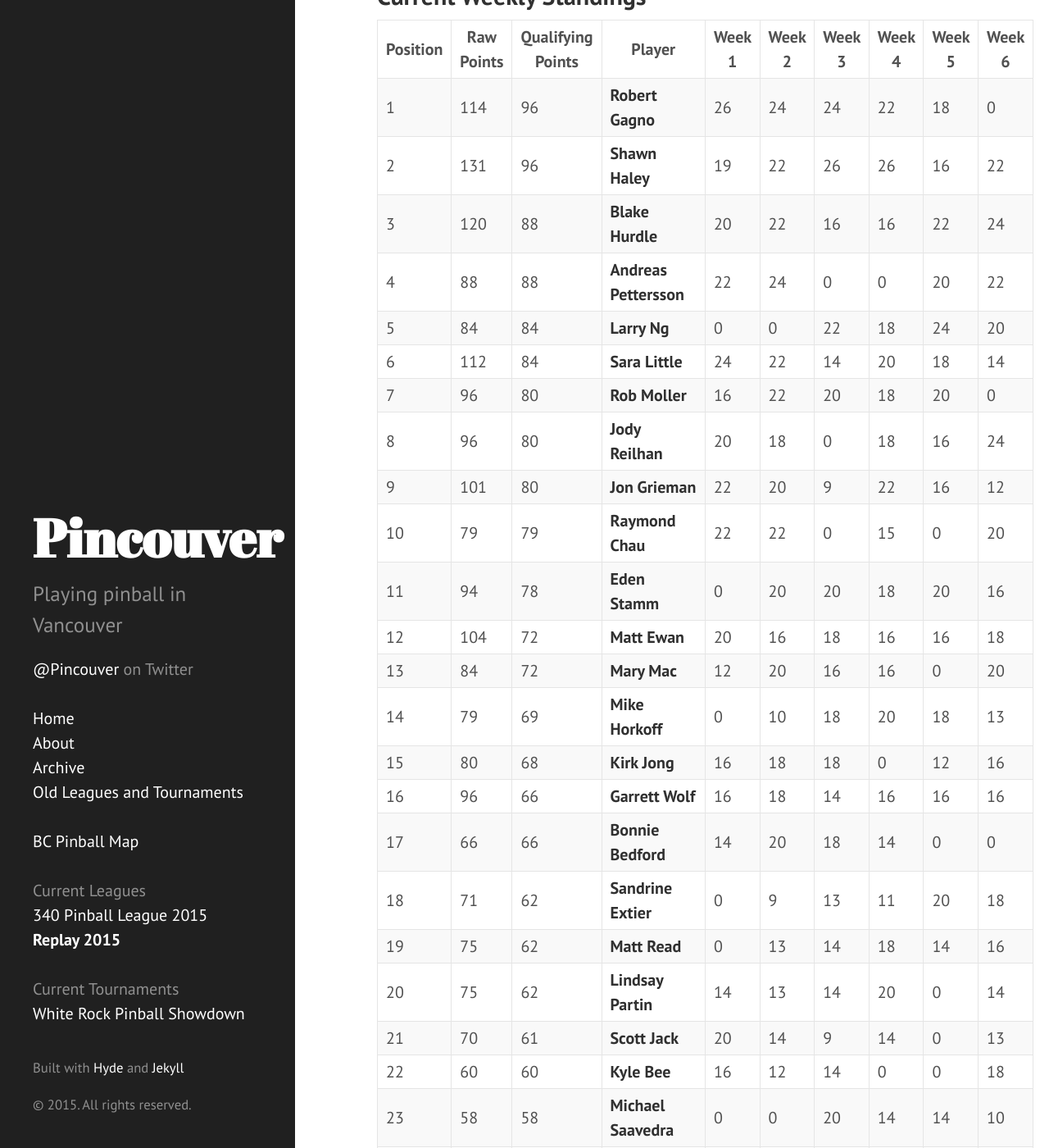
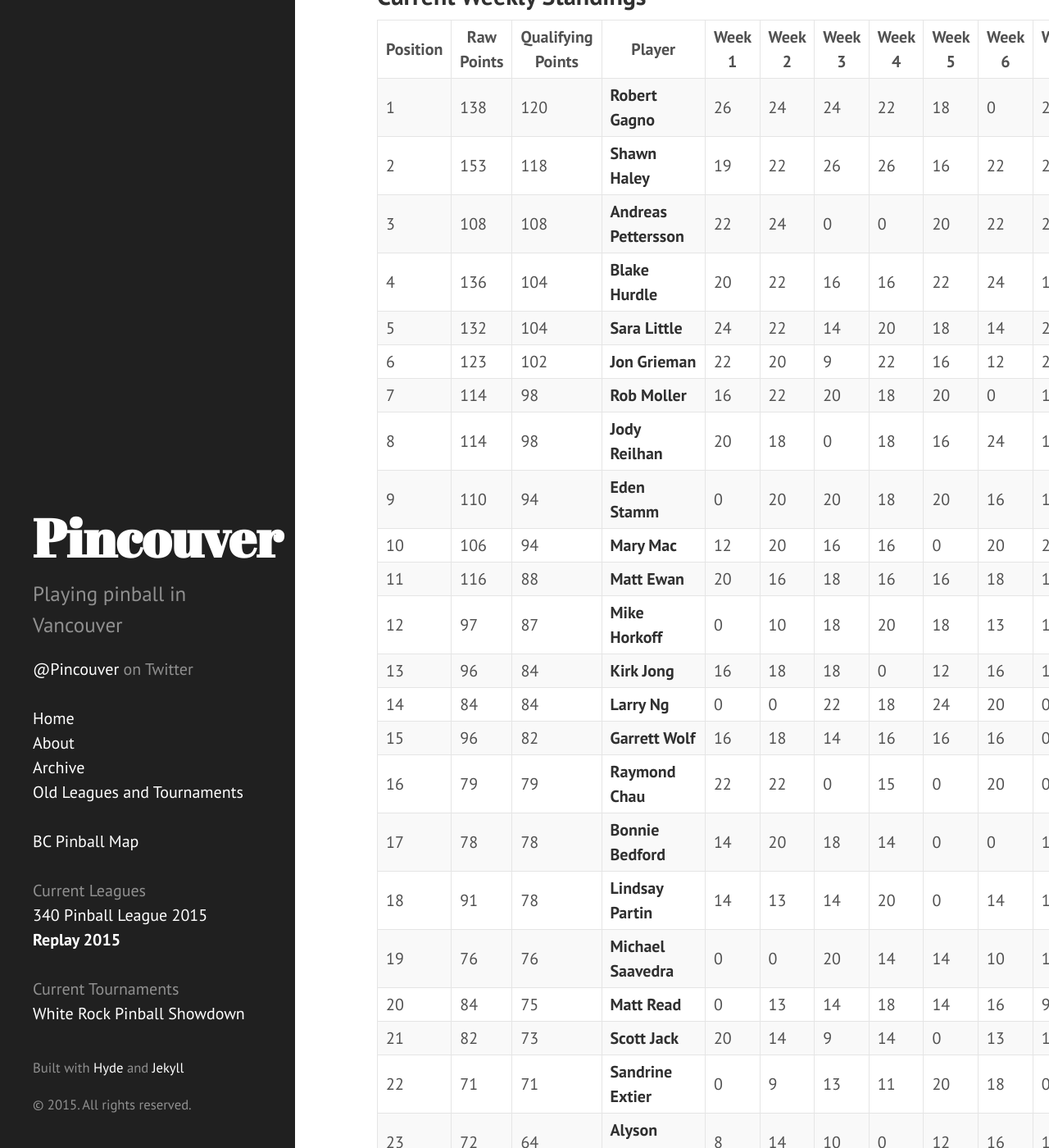
Before and after one commit to lytfyre/VancouverPinball, a Jekyll site: the page built from leagues/replay2015.md, in a window 1280 px wide and 1400 px high, scrolled down 2004 px. Shown: the whole window at 82% size. Built offline with Jekyll 4.4.1, drawn with Linux system fonts in a browser that asks for light colours; some of the changed text lies outside the part shown.

Commit message:
add week 7

```diff
--- a/leagues/replay2015.md
+++ b/leagues/replay2015.md
@@ -61,80 +61,82 @@
 
 ## Current Weekly Standings
 
-| Position | Raw Points | Qualifying Points | Player | Week 1 | Week 2 | Week 3| Week 4 | Week 5 | Week 6 |
-| -------| -------| -------| -------| -------| -------| -------| -------| -------| -------
-| 1 | 114 | 96 | **Robert Gagno** | 26 | 24 | 24 | 22 | 18 | 0 |
-| 2 | 131 | 96 | **Shawn Haley** | 19 | 22 | 26 | 26 | 16 | 22 |
-| 3 | 120 | 88 | **Blake Hurdle** | 20 | 22 | 16 | 16 | 22 | 24 |
-| 4 | 88 | 88 | **Andreas Pettersson** | 22 | 24 | 0 | 0 | 20 | 22 |
-| 5 | 84 | 84 | **Larry Ng** | 0 | 0 | 22 | 18 | 24 | 20 |
-| 6 | 112 | 84 | **Sara Little** | 24 | 22 | 14 | 20 | 18 | 14 |
-| 7 | 96 | 80 | **Rob Moller** | 16 | 22 | 20 | 18 | 20 | 0 |
-| 8 | 96 | 80 | **Jody Reilhan** | 20 | 18 | 0 | 18 | 16 | 24 |
-| 9 | 101 | 80 | **Jon Grieman** | 22 | 20 | 9 | 22 | 16 | 12 |
-| 10 | 79 | 79 | **Raymond Chau** | 22 | 22 | 0 | 15 | 0 | 20 |
-| 11 | 94 | 78 | **Eden Stamm** | 0 | 20 | 20 | 18 | 20 | 16 |
-| 12 | 104 | 72 | **Matt Ewan** | 20 | 16 | 18 | 16 | 16 | 18 |
-| 13 | 84 | 72 | **Mary Mac** | 12 | 20 | 16 | 16 | 0 | 20 |
-| 14 | 79 | 69 | **Mike Horkoff** | 0 | 10 | 18 | 20 | 18 | 13 |
-| 15 | 80 | 68 | **Kirk Jong** | 16 | 18 | 18 | 0 | 12 | 16 |
-| 16 | 96 | 66 | **Garrett Wolf** | 16 | 18 | 14 | 16 | 16 | 16 |
-| 17 | 66 | 66 | **Bonnie Bedford** | 14 | 20 | 18 | 14 | 0 | 0 |
-| 18 | 71 | 62 | **Sandrine Extier** | 0 | 9 | 13 | 11 | 20 | 18 |
-| 19 | 75 | 62 | **Matt Read** | 0 | 13 | 14 | 18 | 14 | 16 |
-| 20 | 75 | 62 | **Lindsay Partin** | 14 | 13 | 14 | 20 | 0 | 14 |
-| 21 | 70 | 61 | **Scott Jack** | 20 | 14 | 9 | 14 | 0 | 13 |
-| 22 | 60 | 60 | **Kyle Bee** | 16 | 12 | 14 | 0 | 0 | 18 |
-| 23 | 58 | 58 | **Michael Saavedra** | 0 | 0 | 20 | 14 | 14 | 10 |
-| 24 | 54 | 54 | **Jess Halley** | 13 | 16 | 16 | 0 | 0 | 9 |
-| 25 | 60 | 52 | **Alyson White** | 8 | 14 | 10 | 0 | 12 | 16 |
-| 26 | 52 | 52 | **Jaret Bradley** | 0 | 14 | 10 | 11 | 0 | 17 |
-| 27 | 55 | 47 | **Ian Lang** | 10 | 10 | 13 | 0 | 14 | 8 |
-| 28 | 44 | 44 | **Chad Wren** | 0 | 0 | 0 | 0 | 22 | 22 |
-| 29 | 42 | 42 | **Stephen Hardie** | 18 | 6 | 18 | 0 | 0 | 0 |
-| 30 | 38 | 38 | **Al Smith** | 14 | 4 | 20 | 0 | 0 | 0 |
-| 31 | 38 | 38 | **Ben Bondy** | 9 | 14 | 0 | 0 | 0 | 15 |
-| 32 | 34 | 34 | **Angelo Muro** | 0 | 15 | 0 | 19 | 0 | 0 |
-| 33 | 33 | 33 | **Darryl Scholten** | 0 | 20 | 0 | 0 | 0 | 13 |
-| 34 | 33 | 33 | **Jordan Hudson** | 7 | 14 | 10 | 0 | 0 | 2 |
-| 35 | 31 | 31 | **Maurizio Gagno** | 18 | 0 | 0 | 13 | 0 | 0 |
-| 36 | 30 | 30 | **Nick Wadden** | 0 | 0 | 18 | 8 | 4 | 0 |
-| 37 | 29 | 29 | **Derek Houg** | 19 | 10 | 0 | 0 | 0 | 0 |
-| 38 | 28 | 28 | **Chris Badyk** | 18 | 0 | 0 | 10 | 0 | 0 |
-| 39 | 28 | 28 | **Will Luton** | 16 | 12 | 0 | 0 | 0 | 0 |
-| 40 | 28 | 28 | **Kathy Gagno** | 14 | 0 | 0 | 14 | 0 | 0 |
-| 41 | 27 | 27 | **Brennan Lloyd** | 18 | 9 | 0 | 0 | 0 | 0 |
-| 42 | 24 | 24 | **Christian Reilhan** | 12 | 12 | 0 | 0 | 0 | 0 |
-| 43 | 24 | 24 | **Tony Sousa** | 0 | 0 | 4 | 10 | 10 | 0 |
-| 44 | 23 | 23 | **Bo W** | 0 | 11 | 0 | 0 | 12 | 0 |
-| 45 | 22 | 22 | **Sean O'hara** | 13 | 9 | 0 | 0 | 0 | 0 |
-| 46 | 19 | 19 | **Sean Lind** | 5 | 14 | 0 | 0 | 0 | 0 |
-| 47 | 18 | 18 | **Dave Grant** | 0 | 0 | 0 | 18 | 0 | 0 |
-| 48 | 18 | 18 | **Brad Kerr** | 18 | 0 | 0 | 0 | 0 | 0 |
-| 49 | 17 | 17 | **Neil Hillbrandt** | 0 | 0 | 0 | 0 | 0 | 17 |
-| 50 | 15 | 15 | **Gabriel Matias** | 0 | 15 | 0 | 0 | 0 | 0 |
-| 51 | 13 | 13 | **Taylor Gardiner** | 13 | 0 | 0 | 0 | 0 | 0 |
-| 52 | 13 | 13 | **Lisa Gagno** | 13 | 0 | 0 | 0 | 0 | 0 |
-| 53 | 11 | 11 | **Bob Symington** | 11 | 0 | 0 | 0 | 0 | 0 |
-| 54 | 11 | 11 | **Sebastien Carette** | 0 | 3 | 8 | 0 | 0 | 0 |
-| 55 | 11 | 11 | **Elise Vredenbregt** | 11 | 0 | 0 | 0 | 0 | 0 |
-| 56 | 10 | 10 | **Kyle Malong** | 10 | 0 | 0 | 0 | 0 | 0 |
-| 57 | 10 | 10 | **alex reno** | 0 | 0 | 0 | 0 | 10 | 0 |
-| 58 | 9 | 9 | **Corey Dale** | 9 | 0 | 0 | 0 | 0 | 0 |
-| 59 | 8 | 8 | **nolan king** | 0 | 8 | 0 | 0 | 0 | 0 |
-| 60 | 8 | 8 | **Scott Parsons** | 0 | 8 | 0 | 0 | 0 | 0 |
-| 61 | 7 | 7 | **Puya Turkiyan** | 0 | 0 | 0 | 7 | 0 | 0 |
-| 62 | 7 | 7 | **Esteban Astudillo** | 0 | 7 | 0 | 0 | 0 | 0 |
-| 63 | 7 | 7 | **Matthew Stewart** | 0 | 0 | 0 | 0 | 0 | 7 |
-| 64 | 7 | 7 | **Joe Santbergen** | 0 | 7 | 0 | 0 | 0 | 0 |
-| 65 | 6 | 6 | **Chad Bruhaug** | 0 | 6 | 0 | 0 | 0 | 0 |
-| 66 | 6 | 6 | **Lanei Lee** | 0 | 0 | 0 | 6 | 0 | 0 |
-| 67 | 6 | 6 | **Dan Skolovy** | 0 | 6 | 0 | 0 | 0 | 0 |
-| 68 | 6 | 6 | **Okafiemhin Lewis** | 0 | 0 | 0 | 6 | 0 | 0 |
-| 69 | 5 | 5 | **Sterling Nelson** | 0 | 5 | 0 | 0 | 0 | 0 |
-| 70 | 5 | 5 | **Andrew Lum** | 5 | 0 | 0 | 0 | 0 | 0 |
-| 71 | 4 | 4 | **Damon Holowchak** | 0 | 4 | 0 | 0 | 0 | 0 |
-| 72 | 3 | 3 | **Tessa Russell** | 3 | 0 | 0 | 0 | 0 | 0 |
-| 73 | 2 | 2 | **Anton Glavas** | 0 | 2 | 0 | 0 | 0 | 0 |
-| 74 | 2 | 2 | **Kevin Haluk** | 0 | 0 | 0 | 2 | 0 | 0 |
-| 75 | 2 | 2 | **Steve Cousins** | 0 | 2 | 0 | 0 | 0 | 0 |
+| Position | Raw Points | Qualifying Points | Player | Week 1 | Week 2 | Week 3| Week 4 | Week 5 | Week 6 | Week 7 |
+| -------| -------| -------| -------| -------| -------| -------| -------| -------| -------| -------
+| 1 | 138 | 120 | **Robert Gagno** | 26 | 24 | 24 | 22 | 18 | 0 | 24 |
+| 2 | 153 | 118 | **Shawn Haley** | 19 | 22 | 26 | 26 | 16 | 22 | 22 |
+| 3 | 108 | 108 | **Andreas Pettersson** | 22 | 24 | 0 | 0 | 20 | 22 | 20 |
+| 4 | 136 | 104 | **Blake Hurdle** | 20 | 22 | 16 | 16 | 22 | 24 | 16 |
+| 5 | 132 | 104 | **Sara Little** | 24 | 22 | 14 | 20 | 18 | 14 | 20 |
+| 6 | 123 | 102 | **Jon Grieman** | 22 | 20 | 9 | 22 | 16 | 12 | 22 |
+| 7 | 114 | 98 | **Rob Moller** | 16 | 22 | 20 | 18 | 20 | 0 | 18 |
+| 8 | 114 | 98 | **Jody Reilhan** | 20 | 18 | 0 | 18 | 16 | 24 | 18 |
+| 9 | 110 | 94 | **Eden Stamm** | 0 | 20 | 20 | 18 | 20 | 16 | 16 |
+| 10 | 106 | 94 | **Mary Mac** | 12 | 20 | 16 | 16 | 0 | 20 | 22 |
+| 11 | 116 | 88 | **Matt Ewan** | 20 | 16 | 18 | 16 | 16 | 18 | 12 |
+| 12 | 97 | 87 | **Mike Horkoff** | 0 | 10 | 18 | 20 | 18 | 13 | 18 |
+| 13 | 96 | 84 | **Kirk Jong** | 16 | 18 | 18 | 0 | 12 | 16 | 16 |
+| 14 | 84 | 84 | **Larry Ng** | 0 | 0 | 22 | 18 | 24 | 20 | 0 |
+| 15 | 96 | 82 | **Garrett Wolf** | 16 | 18 | 14 | 16 | 16 | 16 | 0 |
+| 16 | 79 | 79 | **Raymond Chau** | 22 | 22 | 0 | 15 | 0 | 20 | 0 |
+| 17 | 78 | 78 | **Bonnie Bedford** | 14 | 20 | 18 | 14 | 0 | 0 | 12 |
+| 18 | 91 | 78 | **Lindsay Partin** | 14 | 13 | 14 | 20 | 0 | 14 | 16 |
+| 19 | 76 | 76 | **Michael Saavedra** | 0 | 0 | 20 | 14 | 14 | 10 | 18 |
+| 20 | 84 | 75 | **Matt Read** | 0 | 13 | 14 | 18 | 14 | 16 | 9 |
+| 21 | 82 | 73 | **Scott Jack** | 20 | 14 | 9 | 14 | 0 | 13 | 12 |
+| 22 | 71 | 71 | **Sandrine Extier** | 0 | 9 | 13 | 11 | 20 | 18 | 0 |
+| 23 | 72 | 64 | **Alyson White** | 8 | 14 | 10 | 0 | 12 | 16 | 12 |
+| 24 | 60 | 60 | **Kyle Bee** | 16 | 12 | 14 | 0 | 0 | 18 | 0 |
+| 25 | 58 | 58 | **Chad Wren** | 0 | 0 | 0 | 0 | 22 | 22 | 14 |
+| 26 | 55 | 55 | **Ian Lang** | 10 | 10 | 13 | 0 | 14 | 8 | 0 |
+| 27 | 54 | 54 | **Jess Halley** | 13 | 16 | 16 | 0 | 0 | 9 | 0 |
+| 28 | 52 | 52 | **Jaret Bradley** | 0 | 14 | 10 | 11 | 0 | 17 | 0 |
+| 29 | 42 | 42 | **Stephen Hardie** | 18 | 6 | 18 | 0 | 0 | 0 | 0 |
+| 30 | 38 | 38 | **Al Smith** | 14 | 4 | 20 | 0 | 0 | 0 | 0 |
+| 31 | 38 | 38 | **Ben Bondy** | 9 | 14 | 0 | 0 | 0 | 15 | 0 |
+| 32 | 36 | 36 | **Jordan Hudson** | 7 | 14 | 10 | 0 | 0 | 2 | 3 |
+| 33 | 36 | 36 | **Nick Wadden** | 0 | 0 | 18 | 8 | 4 | 0 | 6 |
+| 34 | 34 | 34 | **Angelo Muro** | 0 | 15 | 0 | 19 | 0 | 0 | 0 |
+| 35 | 33 | 33 | **Darryl Scholten** | 0 | 20 | 0 | 0 | 0 | 13 | 0 |
+| 36 | 32 | 32 | **Brad Kerr** | 18 | 0 | 0 | 0 | 0 | 0 | 14 |
+| 37 | 31 | 31 | **Maurizio Gagno** | 18 | 0 | 0 | 13 | 0 | 0 | 0 |
+| 38 | 29 | 29 | **Derek Houg** | 19 | 10 | 0 | 0 | 0 | 0 | 0 |
+| 39 | 28 | 28 | **Chris Badyk** | 18 | 0 | 0 | 10 | 0 | 0 | 0 |
+| 40 | 28 | 28 | **Will Luton** | 16 | 12 | 0 | 0 | 0 | 0 | 0 |
+| 41 | 28 | 28 | **Kathy Gagno** | 14 | 0 | 0 | 14 | 0 | 0 | 0 |
+| 42 | 27 | 27 | **Brennan Lloyd** | 18 | 9 | 0 | 0 | 0 | 0 | 0 |
+| 43 | 27 | 27 | **Andrew Lum** | 5 | 0 | 0 | 0 | 0 | 0 | 22 |
+| 44 | 24 | 24 | **Christian Reilhan** | 12 | 12 | 0 | 0 | 0 | 0 | 0 |
+| 45 | 24 | 24 | **Tony Sousa** | 0 | 0 | 4 | 10 | 10 | 0 | 0 |
+| 46 | 23 | 23 | **Bo W** | 0 | 11 | 0 | 0 | 12 | 0 | 0 |
+| 47 | 22 | 22 | **Sean O'hara** | 13 | 9 | 0 | 0 | 0 | 0 | 0 |
+| 48 | 21 | 21 | **Esteban Astudillo** | 0 | 7 | 0 | 0 | 0 | 0 | 14 |
+| 49 | 19 | 19 | **Matthew Stewart** | 0 | 0 | 0 | 0 | 0 | 7 | 12 |
+| 50 | 19 | 19 | **Sean Lind** | 5 | 14 | 0 | 0 | 0 | 0 | 0 |
+| 51 | 18 | 18 | **Dave Grant** | 0 | 0 | 0 | 18 | 0 | 0 | 0 |
+| 52 | 18 | 18 | **Bob Symington** | 11 | 0 | 0 | 0 | 0 | 0 | 7 |
+| 53 | 17 | 17 | **Neil Hillbrandt** | 0 | 0 | 0 | 0 | 0 | 17 | 0 |
+| 54 | 16 | 16 | **Nigel Ray** | 0 | 0 | 0 | 0 | 0 | 0 | 16 |
+| 55 | 15 | 15 | **Gabriel Matias** | 0 | 15 | 0 | 0 | 0 | 0 | 0 |
+| 56 | 13 | 13 | **Taylor Gardiner** | 13 | 0 | 0 | 0 | 0 | 0 | 0 |
+| 57 | 13 | 13 | **Lisa Gagno** | 13 | 0 | 0 | 0 | 0 | 0 | 0 |
+| 58 | 11 | 11 | **Sebastien Carette** | 0 | 3 | 8 | 0 | 0 | 0 | 0 |
+| 59 | 11 | 11 | **Elise Vredenbregt** | 11 | 0 | 0 | 0 | 0 | 0 | 0 |
+| 60 | 10 | 10 | **Kyle Malong** | 10 | 0 | 0 | 0 | 0 | 0 | 0 |
+| 61 | 10 | 10 | **alex reno** | 0 | 0 | 0 | 0 | 10 | 0 | 0 |
+| 62 | 9 | 9 | **Corey Dale** | 9 | 0 | 0 | 0 | 0 | 0 | 0 |
+| 63 | 9 | 9 | **Rich Norman** | 0 | 0 | 0 | 0 | 0 | 0 | 9 |
+| 64 | 8 | 8 | **nolan king** | 0 | 8 | 0 | 0 | 0 | 0 | 0 |
+| 65 | 8 | 8 | **Scott Parsons** | 0 | 8 | 0 | 0 | 0 | 0 | 0 |
+| 66 | 7 | 7 | **Puya Turkiyan** | 0 | 0 | 0 | 7 | 0 | 0 | 0 |
+| 67 | 7 | 7 | **Joe Santbergen** | 0 | 7 | 0 | 0 | 0 | 0 | 0 |
+| 68 | 6 | 6 | **Chad Bruhaug** | 0 | 6 | 0 | 0 | 0 | 0 | 0 |
+| 69 | 6 | 6 | **Lanei Lee** | 0 | 0 | 0 | 6 | 0 | 0 | 0 |
+| 70 | 6 | 6 | **Dan Skolovy** | 0 | 6 | 0 | 0 | 0 | 0 | 0 |
+| 71 | 6 | 6 | **Okafiemhin Lewis** | 0 | 0 | 0 | 6 | 0 | 0 | 0 |
+| 72 | 5 | 5 | **Sterling Nelson** | 0 | 5 | 0 | 0 | 0 | 0 | 0 |
+| 73 | 4 | 4 | **Damon Holowchak** | 0 | 4 | 0 | 0 | 0 | 0 | 0 |
+| 74 | 3 | 3 | **Tessa Russell** | 3 | 0 | 0 | 0 | 0 | 0 | 0 |
+| 75 | 2 | 2 | **Anton Glavas** | 0 | 2 | 0 | 0 | 0 | 0 | 0 |
+| 76 | 2 | 2 | **Kevin Haluk** | 0 | 0 | 0 | 2 | 0 | 0 | 0 |
+| 77 | 2 | 2 | **Steve Cousins** | 0 | 2 | 0 | 0 | 0 | 0 | 0 |
```
